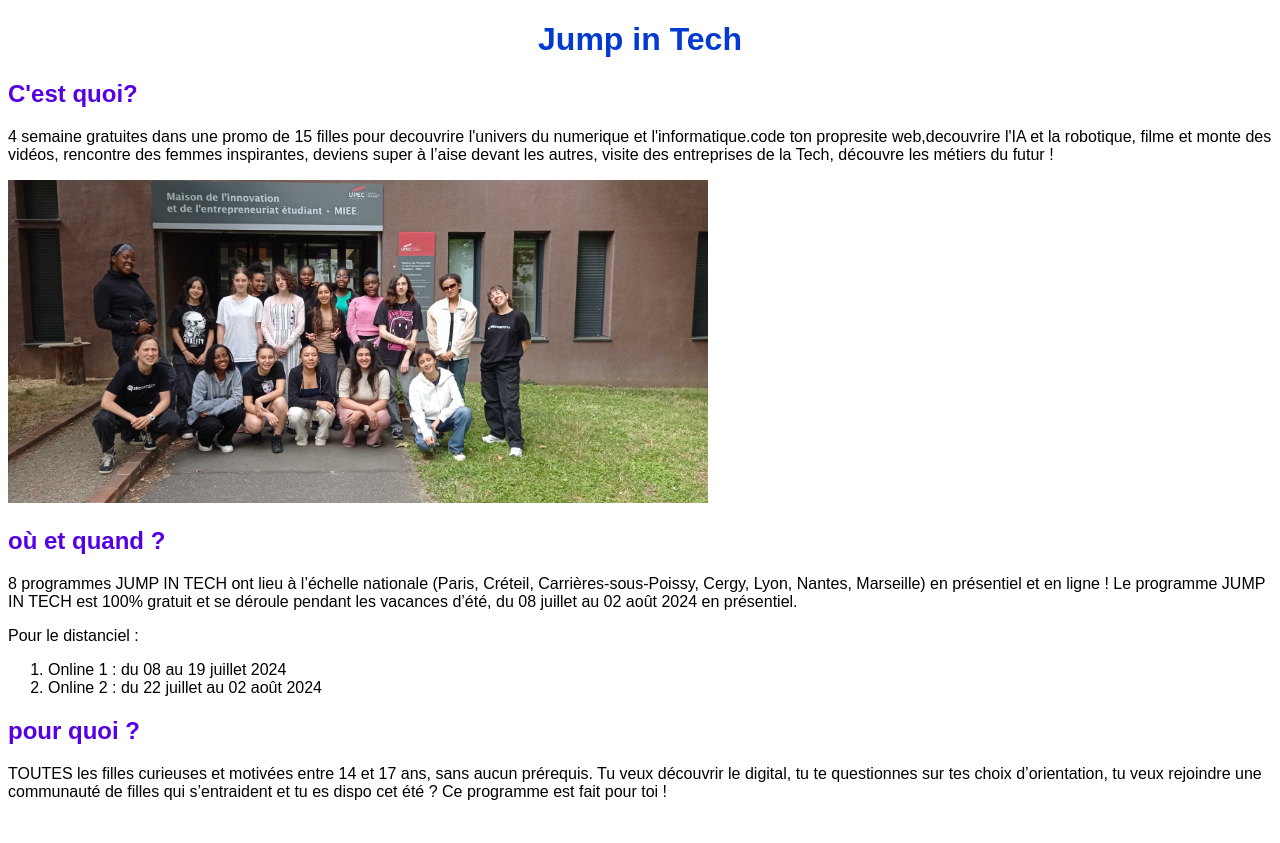
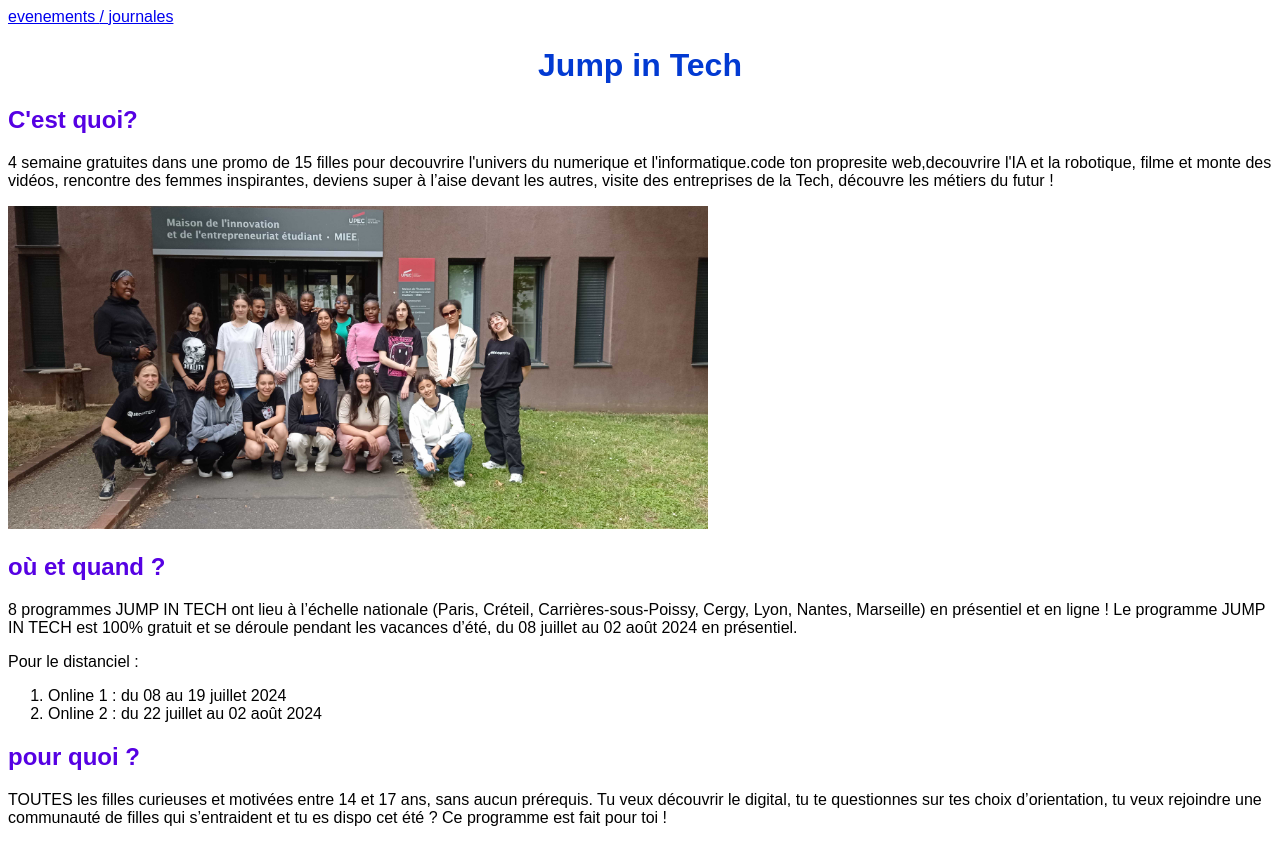
Before and after one commit to oumoubah24/jump-in-tech, a plain HTML site: page index.html in a window 1280 px wide. Before the commit the page ends 817 px from the top, so only its background shows below. Drawn offline with Linux system fonts and the light colour scheme.

Commit message:
final avec html

```diff
--- a/index.html
+++ b/index.html
@@ -6,7 +6,10 @@
         <title>mon site </title>
     </head>
     <body>
-                 <h1>Jump in Tech </h1>
+        <a href="evenements.html">evenements </a>
+        <a href="/ journales.html">/ journales </a>
+        <h1 id="welcomeTitle">Jump in Tech </h1>
+
         <h2>C'est quoi?</h2>
 
         <p>4 semaine gratuites dans une promo de 15 filles pour decouvrire l'univers du numerique et l'informatique.code ton propresite web,decouvrire l'IA et la robotique, filme et monte des vidéos, rencontre des femmes inspirantes, deviens super à l’aise devant les autres, visite des entreprises de la Tech, découvre les métiers du futur !</p>
@@ -32,4 +35,6 @@
 
 
 
+        <script src="script.js"></script>
         </body>
+    </html>
```
